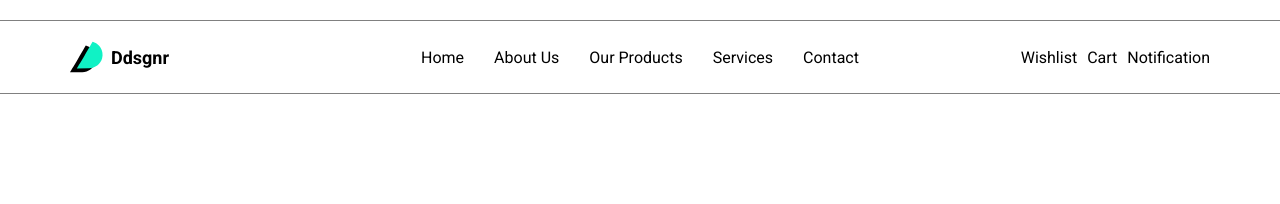
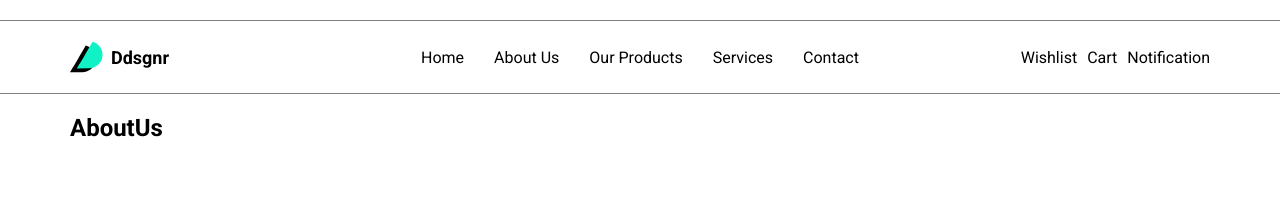
Before and after one commit to petrikpopov/my-shop, a React (Create React App) app: page /about-us in a window 1280 px wide. Shown: the top 204 px of the page. Built offline with nearby package versions, Linux system fonts and the light colour scheme.

Commit message:
create routing and active app

```diff
--- a/src/components/aboutUs.js
+++ b/src/components/aboutUs.js
@@ -2,6 +2,7 @@ export default function AboutUs () {
     return (<>
        <div className="container">
             <div className="content-wrapper">
+                <h2>AboutUs</h2>
             </div>
        </div>
     </>)
```
